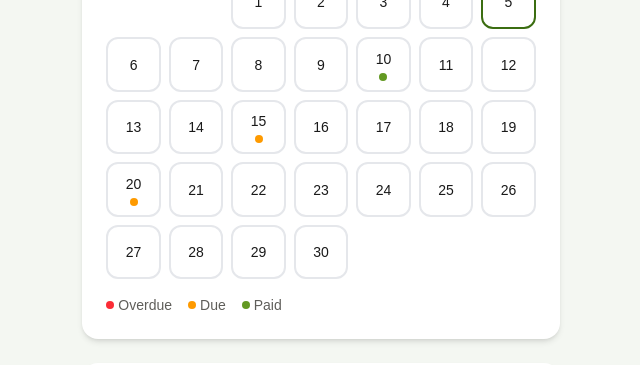
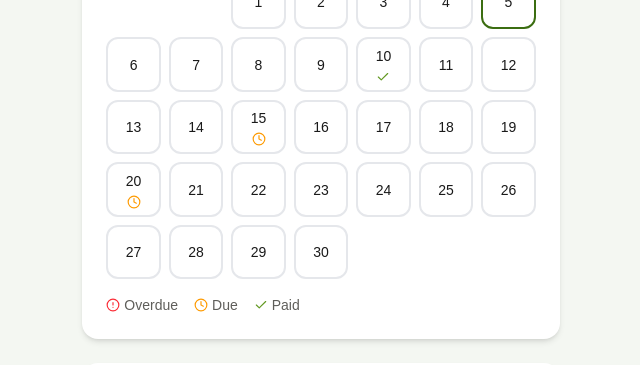
Before and after one commit to VRLes/seniors-bill-tracker, a Next.js app: page / in a window 1280 px wide. Shown: the part 1207-1572 px from the top of the page, without its empty margins (319-959 px from the left). Built offline with nearby package versions, Linux system fonts and the light colour scheme.

Commit message:
Softer icons for overdue status, neutral dark mode background

```diff
--- a/src/app/globals.css
+++ b/src/app/globals.css
@@ -20,21 +20,21 @@
 }
 
 .dark {
-  --bg-page: #1b2b12;
-  --bg-card: #24371a;
-  --text-primary: #f1f5ec;
-  --text-secondary: #b7c7a9;
-  --border-default: #3a4d2c;
+  --bg-page: #1a1a1a;
+  --bg-card: #262626;
+  --text-primary: #f1f1f1;
+  --text-secondary: #b0b0b0;
+  --border-default: #3a3a3a;
   --icon-bg: #3b5c24;
   --icon-text: #c0dd97;
   --accent-text: #9ccb5e;
   --accent-button-bg: #4c7a2a;
   --accent-button-hover: #5f9636;
-  --banner-ok-bg: #24371a;
+  --banner-ok-bg: #22301a;
   --banner-ok-border: #4c7a2a;
   --banner-ok-text: #b9e08a;
   --calendar-today-border: #9ccb5e;
-  --calendar-hover-bg: #2e4620;
+  --calendar-hover-bg: #2e2e2e;
   --calendar-paid-dot: #9ccb5e;
 }
 
--- a/src/components/CalendarView.tsx
+++ b/src/components/CalendarView.tsx
@@ -2,7 +2,13 @@
 
 import { useState, useMemo } from "react";
 import { Bill } from "@/types/bill";
-import { ChevronLeft, ChevronRight } from "lucide-react";
+import {
+  ChevronLeft,
+  ChevronRight,
+  Check,
+  Clock,
+  AlertCircle,
+} from "lucide-react";
 
 export function CalendarView({
   bills,
@@ -53,7 +59,7 @@ export function CalendarView({
     );
   }
 
-  function dotColor(dayBills: Bill[]) {
+  function dayStatus(dayBills: Bill[]): "overdue" | "due" | "paid" {
     const today = new Date();
     today.setHours(0, 0, 0, 0);
 
@@ -62,9 +68,17 @@ export function CalendarView({
     );
     const hasUnpaid = dayBills.some((b) => !b.paid);
 
-    if (isOverdue) return "bg-red-500";
-    if (hasUnpaid) return "bg-amber-500";
-    return "bg-[var(--calendar-paid-dot)]";
+    if (isOverdue) return "overdue";
+    if (hasUnpaid) return "due";
+    return "paid";
+  }
+
+  function StatusIcon({ status }: { status: "overdue" | "due" | "paid" }) {
+    if (status === "overdue")
+      return <AlertCircle className="w-3.5 h-3.5 text-red-500" />;
+    if (status === "due")
+      return <Clock className="w-3.5 h-3.5 text-amber-500" />;
+    return <Check className="w-3.5 h-3.5 text-[var(--calendar-paid-dot)]" />;
   }
 
   function changeMonth(offset: number) {
@@ -110,6 +124,7 @@ export function CalendarView({
           if (!date) return <div key={i} />;
           const dayBills = billsOnDay(date);
           const clickable = dayBills.length > 0;
+          const status = clickable ? dayStatus(dayBills) : null;
 
           return (
             <button
@@ -131,10 +146,10 @@ export function CalendarView({
               <span className="text-sm text-[var(--text-primary)]">
                 {date.getDate()}
               </span>
-              {dayBills.length > 0 && (
-                <div
-                  className={`w-2 h-2 rounded-full mt-1 ${dotColor(dayBills)}`}
-                />
+              {status && (
+                <div className="mt-1">
+                  <StatusIcon status={status} />
+                </div>
               )}
             </button>
           );
@@ -143,16 +158,13 @@ export function CalendarView({
 
       <div className="flex items-center gap-4 mt-4 text-sm text-[var(--text-secondary)]">
         <span className="flex items-center gap-1">
-          <span className="w-2 h-2 rounded-full bg-red-500 inline-block" />{" "}
-          Overdue
+          <AlertCircle className="w-3.5 h-3.5 text-red-500" /> Overdue
         </span>
         <span className="flex items-center gap-1">
-          <span className="w-2 h-2 rounded-full bg-amber-500 inline-block" />{" "}
-          Due
+          <Clock className="w-3.5 h-3.5 text-amber-500" /> Due
         </span>
         <span className="flex items-center gap-1">
-          <span className="w-2 h-2 rounded-full bg-[var(--calendar-paid-dot)] inline-block" />{" "}
-          Paid
+          <Check className="w-3.5 h-3.5 text-[var(--calendar-paid-dot)]" /> Paid
         </span>
       </div>
     </div>
--- a/src/components/ReminderBanner.tsx
+++ b/src/components/ReminderBanner.tsx
@@ -1,7 +1,7 @@
 "use client";
 
 import { Bill } from "@/types/bill";
-import { AlertTriangle, Clock } from "lucide-react";
+import { AlertCircle, Clock } from "lucide-react";
 
 export function ReminderBanner({ bills }: { bills: Bill[] }) {
   const today = new Date();
@@ -33,7 +33,7 @@ export function ReminderBanner({ bills }: { bills: Bill[] }) {
           key={bill.id}
           className="bg-red-50 border-2 border-red-200 rounded-2xl p-4 flex items-center gap-3"
         >
-          <AlertTriangle className="w-6 h-6 text-red-600 flex-shrink-0" />
+          <AlertCircle className="w-6 h-6 text-red-600 flex-shrink-0" />
           <p className="text-red-700 text-lg">
             <span className="font-semibold">{bill.name}</span> was due{" "}
             {new Date(bill.dueDate).toLocaleDateString("en-AU", {
```
